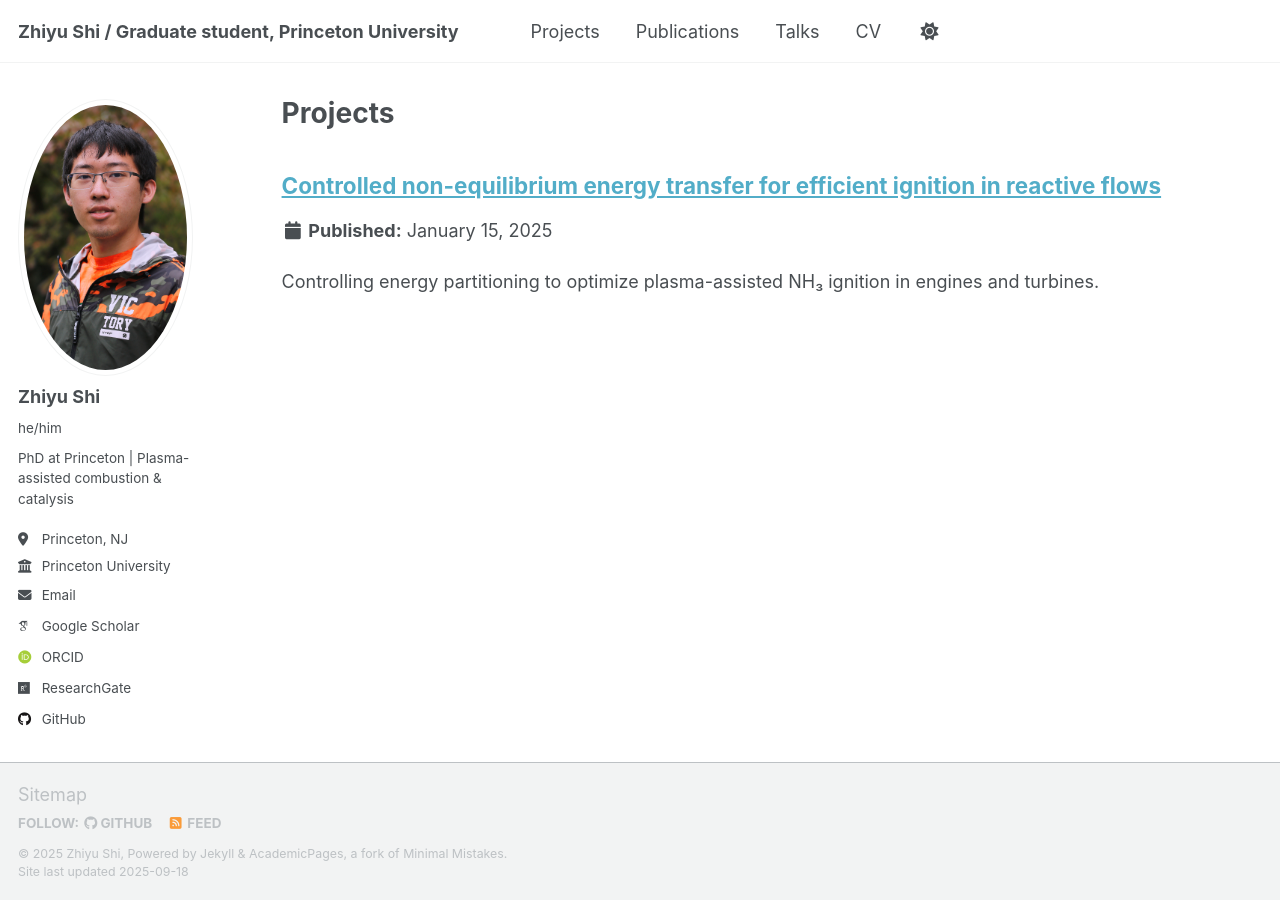
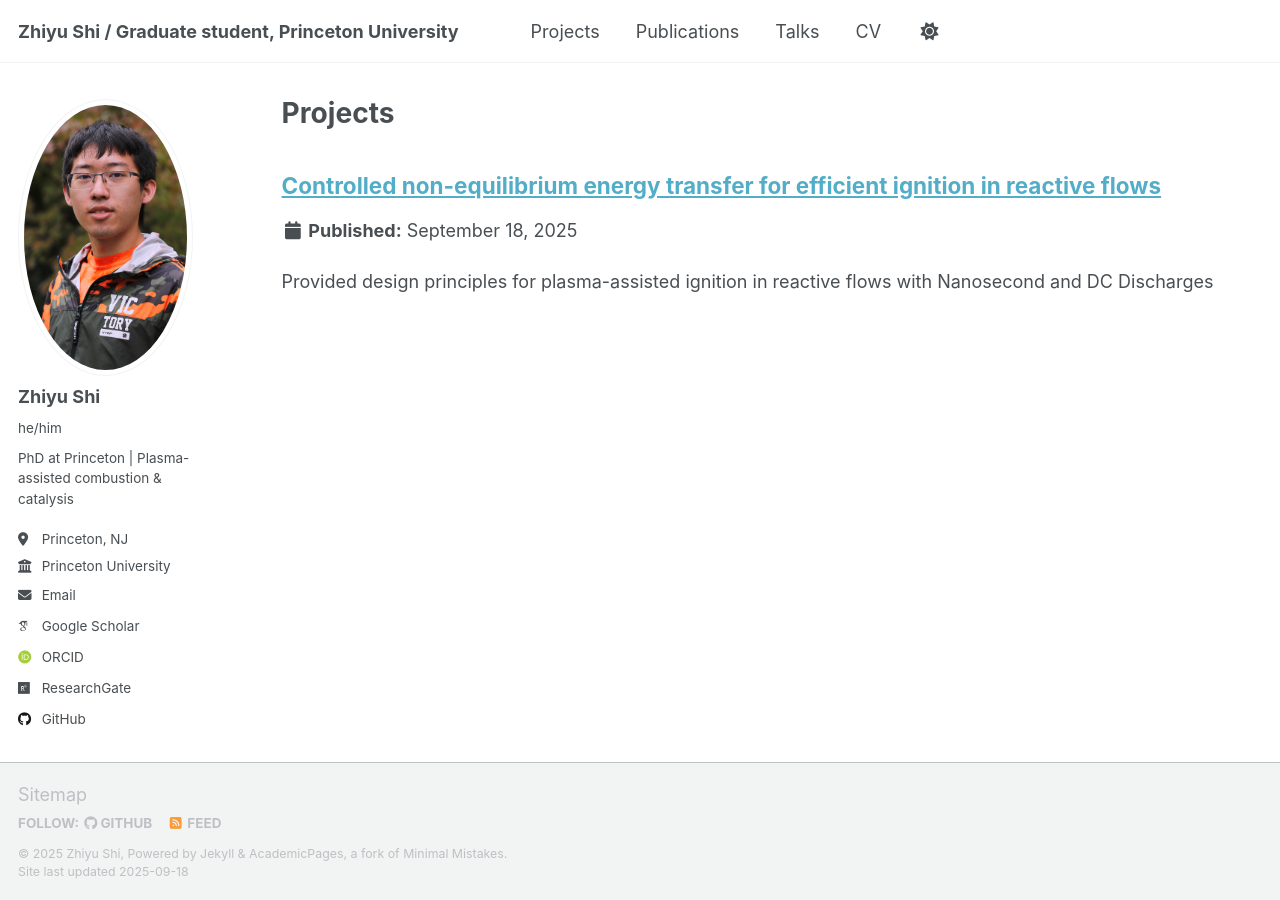
Before and after one commit to Zhi-yu-Shi/zhi-yu-shi.github.io, a Jekyll site: the page built from _pages/project.md, in a window 1280 px wide. Built offline with Jekyll 4.4.1, drawn with Linux system fonts in a browser that asks for light colours; some web fonts are replaced; a script that is not in the unit is left out; part of the change alters nothing that is shown.

Commit message:
Update plasma-assisted-ignition.md

```diff
--- a/_project/plasma-assisted-ignition.md
+++ b/_project/plasma-assisted-ignition.md
@@ -1,12 +1,22 @@
 ---
 title: "Controlled non-equilibrium energy transfer for efficient ignition in reactive flows"
-permalink: /project/nh3-ignition/
-date: 2025-01-15
-excerpt: "Controlling energy partitioning to optimize plasma-assisted NH₃ ignition in engines and turbines."
+permalink: /project/plasma-assisted-ignition/
+excerpt: "Provided design principles for plasma-assisted ignition in reactive flows with Nanosecond and DC Discharges"
 teaser: /images/projects/nh3-thumb.jpg
 header:
   overlay_image: /images/projects/nh3-hero.jpg
-tags: [ammonia, ignition, plasma]
+tags: [ammonia, hydrogen, non-equilibrium energy transfer, plasma-assisted ignition]
 ---
+This research consists of two separate but closely related works. In the first work, we numerically investigates plasma-assisted ignition and flame propagation using nanosecond discharges. It is the first comprehensive analysis of how varying non-equilibrium conditions - such as applied voltages, electrode gap sizes, pulse repetition frequencies, and pulse numbers - impacts ignition in an NH3/H2/air flow using a multi-dimensional approach. The focus is to control non-equilibrium energy transfer for efficient NH3 combustion in reactive flows by strategically manipulating electron energy deposition pathways, modifying energy distribution within the discharge region, and promoting the continuous accumulation of radicals. The following conclusions were found:
 
-项目简介与主要贡献……（可写摘要、关键图、结果对比等）
+1. An E/N of around 200 Td optimizes ignition enhancement due to the most effective generation of radicals and electronically excited species.
+
+2. Excessively large electrode gaps lead to ignition failure due to reduced energy density. An excessively small gap size constrains the size of the initial ignition kernel.
+
+3. At lower frequencies, the ignition kernel volume decreases due to radicals quenching and heat loss during the inter-pulse period. At higher frequencies, the effect of two sequential pulses merges to resemble a single pulse.
+
+4. A higher pulse frequency combined with more pulses maximizes the overlap region, accelerates radicals’ accumulation, and significantly enhances ignition performance.
+
+In the second work, we numerically investigates the hybrid plasma (NSD+DC) assisted ignition and flame propagation for H2/air mixtures. We aim to show that hybrid plasma is more efficient than NSD at the same total energy in reactive flows and explain the mechanisms as well as to control non-equilibrium energy transfer for efficient hybrid plasma assisted ignition, focusing on the effects of NSD voltage, DC voltage, pulse repetition frequency. The following conclusions were found:
+
+<img width="4582" height="525" alt="image" src="https://github.com/user-attachments/assets/6d42f61d-7fc7-467a-8099-a25e77c999f2" />
```
